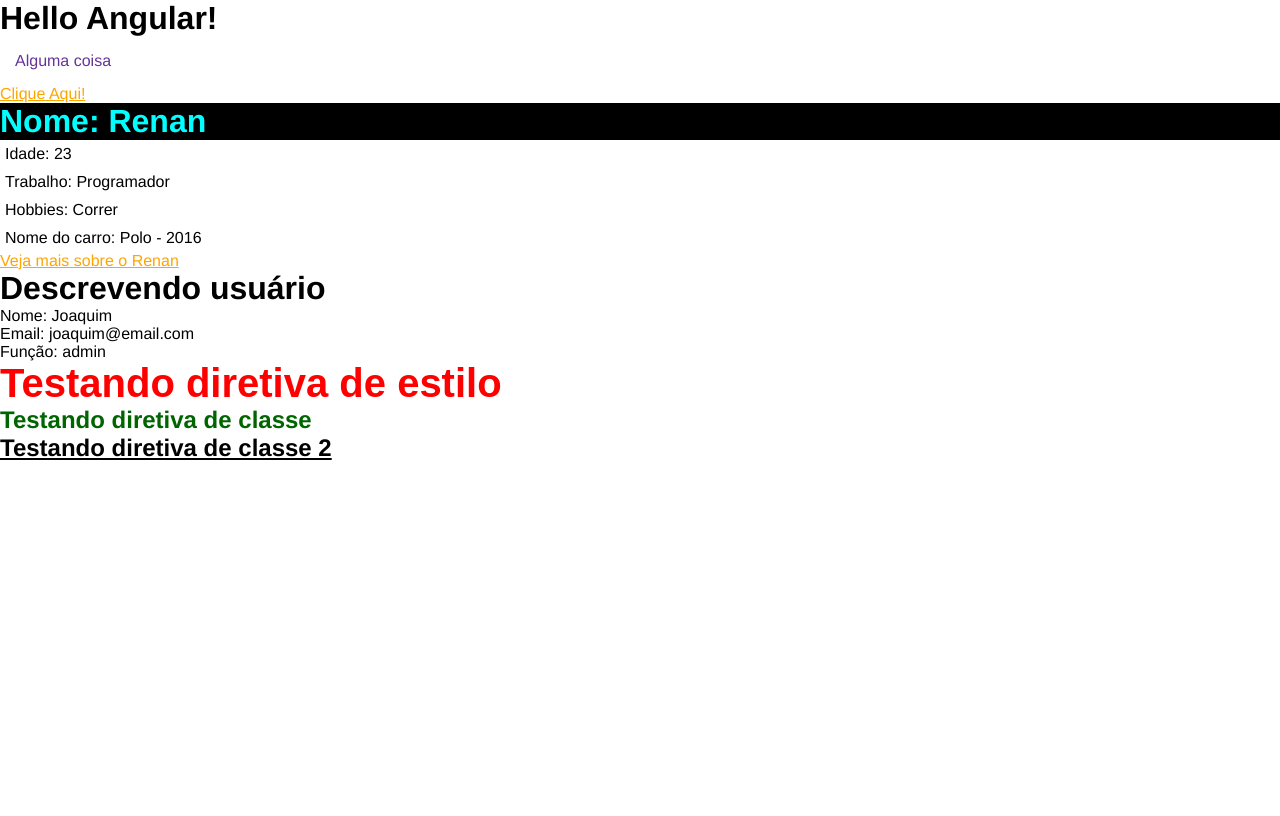
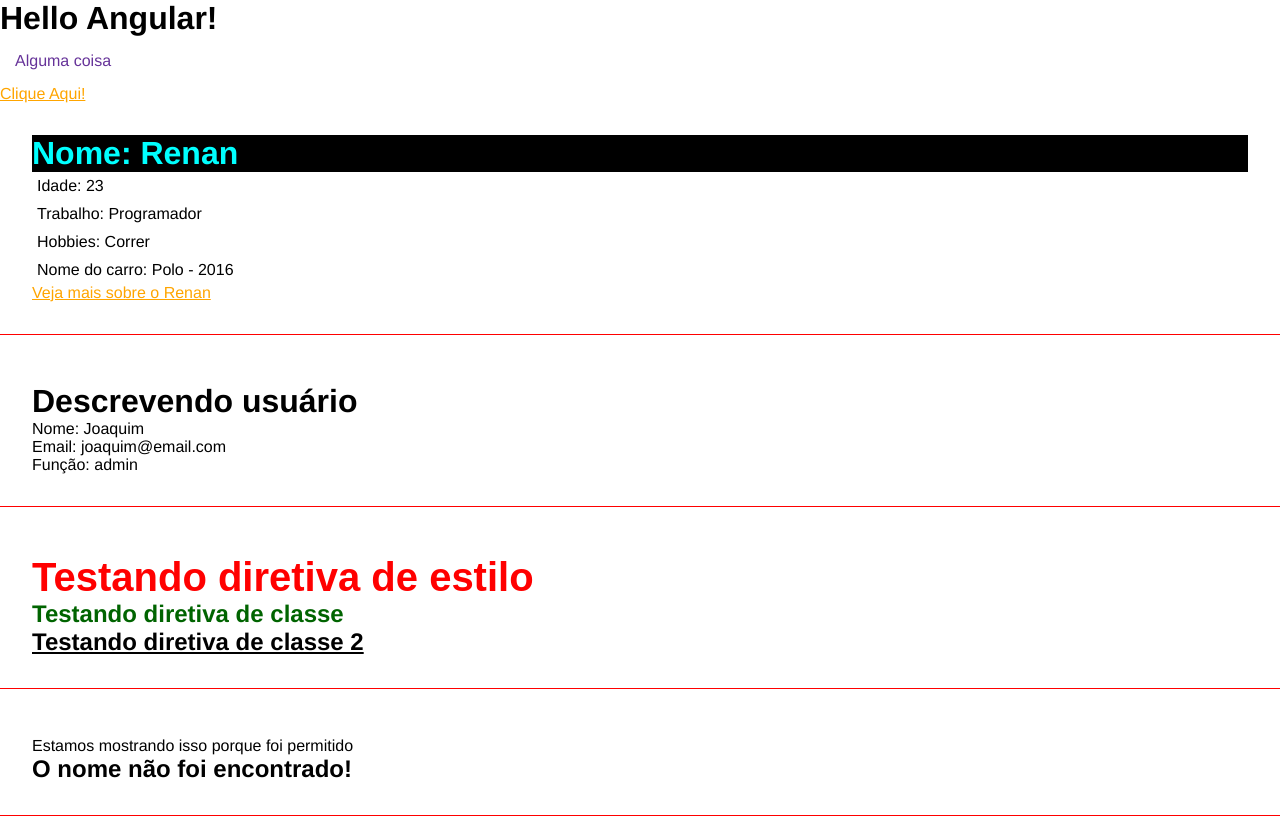
Before and after one commit to renanperin7/angular, an Angular app in the folder curso-angular/: page / in a window 1280 px wide. Shown: the top 816 px of the page. Built offline with nearby package versions, Linux system fonts and the light colour scheme.

Commit message:
if-render

```diff
--- a/curso-angular/src/app/app.component.html
+++ b/curso-angular/src/app/app.component.html
@@ -6,3 +6,4 @@
 <app-first-component></app-first-component>
 <app-parent-data [name] = "userName" [userData] = "userData"></app-parent-data>
 <app-directives></app-directives>
+<app-if-render></app-if-render>
--- a/curso-angular/src/app/app.module.ts
+++ b/curso-angular/src/app/app.module.ts
@@ -6,13 +6,15 @@
 import { FirstComponentComponent } from './components/first-component/first-component.component';
 import { ParentDataComponent } from './components/parent-data/parent-data.component';
 import { DirectivesComponent } from './components/directives/directives.component';
+import { IfRenderComponent } from './components/if-render/if-render.component';
 
 @NgModule({
   declarations: [
     AppComponent,
     FirstComponentComponent,
     ParentDataComponent,
-    DirectivesComponent
+    DirectivesComponent,
+    IfRenderComponent
   ],
   imports: [
     BrowserModule,
--- a/curso-angular/src/app/components/directives/directives.component.html
+++ b/curso-angular/src/app/components/directives/directives.component.html
@@ -1,7 +1,9 @@
-<h2 [ngStyle]="{'font-size': size + 'px', 'font-family': font, color: color}">
-    Testando diretiva de estilo
-</h2>
+<div class="class">
+    <h2 [ngStyle]="{'font-size': size + 'px', 'font-family': font, color: color}">
+        Testando diretiva de estilo
+    </h2>
 
-<h2 [ngClass]="classes">Testando diretiva de classe</h2>
+    <h2 [ngClass]="classes">Testando diretiva de classe</h2>
 
-<h2 [ngClass]="underline">Testando diretiva de classe 2</h2>
+    <h2 [ngClass]="underline">Testando diretiva de classe 2</h2>
+</div>
--- a/curso-angular/src/app/components/first-component/first-component.component.html
+++ b/curso-angular/src/app/components/first-component/first-component.component.html
@@ -1,3 +1,4 @@
+<div class="class">
     <h1 class="title">Nome: {{ name }}</h1>
     <p>Idade: {{ age }}</p>
     <p>Trabalho: {{ job }}</p>
@@ -7,3 +8,4 @@
     <div>
         <a href="#">Veja mais sobre o Renan</a>
     </div>
+</div>
--- /dev/null
+++ b/curso-angular/src/app/components/if-render/if-render.component.html
@@ -0,0 +1,9 @@
+<div class="class">
+    <div *ngIf="canShow">Estamos mostrando isso porque foi permitido</div>
+    <h2 *ngIf="name === 'Matheus'; else nameNotFound">O nome é {{name}}</h2>
+    <ng-template #nameNotFound>
+        <div>
+            <h2>O nome não foi encontrado!</h2>
+        </div>
+    </ng-template>
+</div>
--- /dev/null
+++ b/curso-angular/src/app/components/if-render/if-render.component.ts
@@ -0,0 +1,13 @@
+import { Component } from '@angular/core';
+
+@Component({
+  selector: 'app-if-render',
+  templateUrl: './if-render.component.html',
+  styleUrls: ['./if-render.component.css']
+})
+export class IfRenderComponent {
+  canShow: boolean = true;
+
+  name = "Renan";
+
+}
--- a/curso-angular/src/app/components/parent-data/parent-data.component.html
+++ b/curso-angular/src/app/components/parent-data/parent-data.component.html
@@ -1,4 +1,6 @@
-<h1>Descrevendo usuário</h1>
-<p>Nome: {{name}}</p>
-<p>Email: {{userData.email}}</p>
-<p>Função: {{userData.role}}</p>
+<div class="class">
+    <h1>Descrevendo usuário</h1>
+    <p>Nome: {{name}}</p>
+    <p>Email: {{userData.email}}</p>
+    <p>Função: {{userData.role}}</p>
+</div>
--- a/curso-angular/src/styles.css
+++ b/curso-angular/src/styles.css
@@ -8,3 +8,13 @@
 a {
     color: orange;
 }
+
+body {
+    padding-bottom: 500px;
+}
+
+.class {
+    border-bottom: 1px solid red;
+    padding: 2em;
+    margin-bottom: 1em;
+}
```
Also changed, not shown: curso-angular/src/app/components/if-render/if-render.component.css (added), 1 other file (tests, documents, lock files or other folders). Lines whose indentation alone changed are shown as unchanged.
